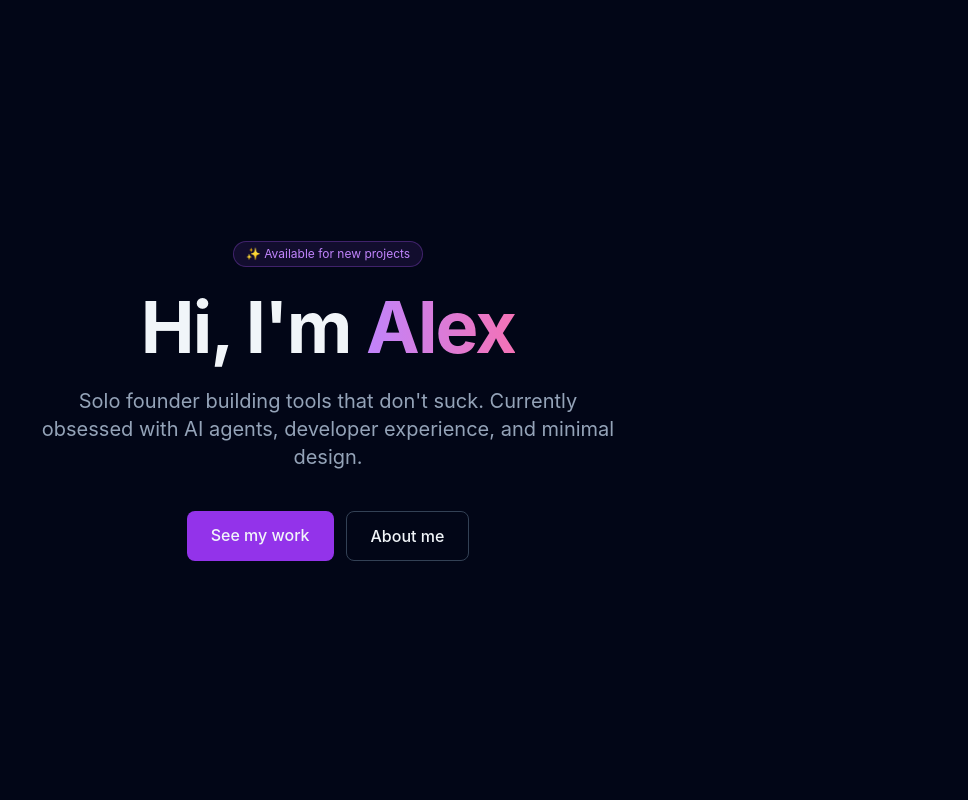
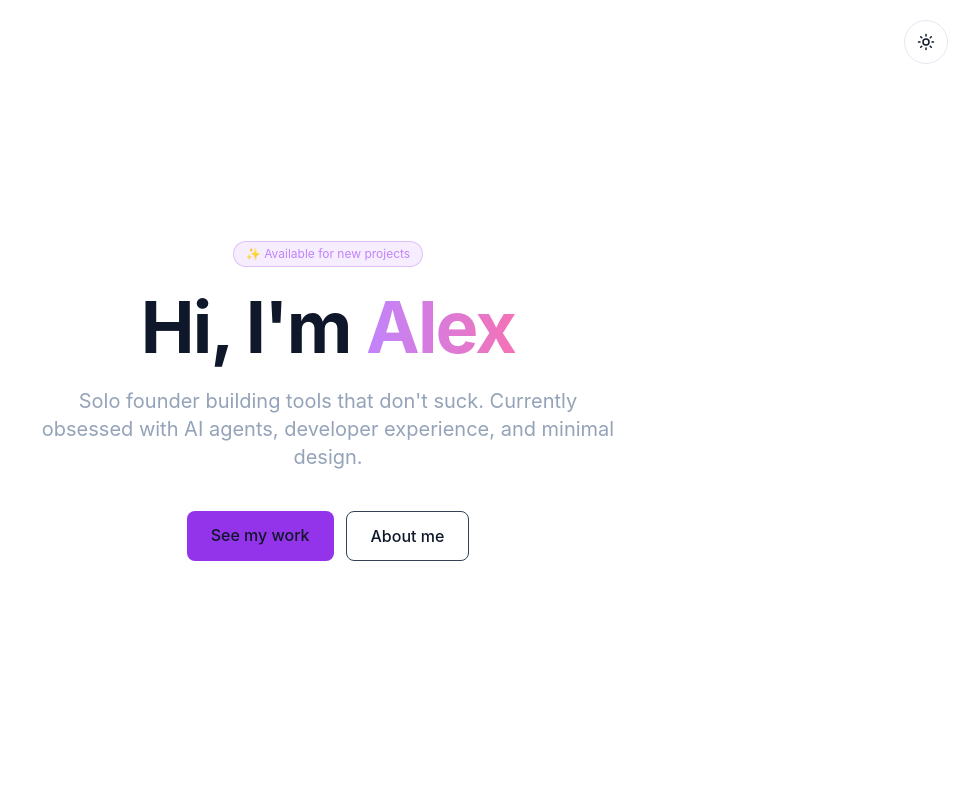
Before and after one commit to ThePyth0nKid/soloPortfolio, a React (Vite) app: page / in a window 1280 px wide. Shown: the top 800 px of the page, without its empty margins (312-1280 px from the left). Built offline with nearby package versions, Linux system fonts and the light colour scheme.

Commit message:
feat: Add a dark mode toggle to the home page (via PatchParty: Motion)

```diff
--- a/index.html
+++ b/index.html
@@ -2,9 +2,19 @@
 <html lang="en">
   <head>
     <meta charset="UTF-8" />
-    <link rel="icon" type="image/svg+xml" href="/vite.svg" />
     <meta name="viewport" content="width=device-width, initial-scale=1.0" />
-    <title>Alex Chen — Solo Founder Portfolio</title>
+    <title>Alex Chen — Solo Founder</title>
+    <script>
+      // Flash-free theme init: runs before React mounts.
+      (function () {
+        try {
+          var stored = localStorage.getItem('theme');
+          var prefersDark = window.matchMedia('(prefers-color-scheme: dark)').matches;
+          var theme = stored === 'light' || stored === 'dark' ? stored : (prefersDark ? 'dark' : 'light');
+          if (theme === 'dark') document.documentElement.classList.add('dark');
+        } catch (e) {}
+      })();
+    </script>
   </head>
   <body>
     <div id="root"></div>
--- a/src/App.jsx
+++ b/src/App.jsx
@@ -2,15 +2,17 @@ import Hero from './components/Hero'
 import About from './components/About'
 import Projects from './components/Projects'
 import Timeline from './components/Timeline'
+import ThemeToggle from './components/ThemeToggle'
 
 export default function App() {
   return (
     <div className="min-h-screen">
+      <ThemeToggle />
       <Hero />
       <About />
       <Projects />
       <Timeline />
-      <footer className="py-8 text-center text-sm text-slate-500 border-t border-slate-800">
+      <footer className="py-8 text-center text-sm text-slate-500 border-t border-slate-200 dark:border-slate-800">
         © 2026 Alex Chen — built with too much coffee ☕
       </footer>
     </div>
--- /dev/null
+++ b/src/components/ThemeToggle.jsx
@@ -0,0 +1,96 @@
+import { useEffect, useState, useCallback } from 'react'
+
+const STORAGE_KEY = 'theme'
+
+function getInitialTheme() {
+  if (typeof window === 'undefined') return 'dark'
+  const stored = localStorage.getItem(STORAGE_KEY)
+  if (stored === 'light' || stored === 'dark') return stored
+  return window.matchMedia('(prefers-color-scheme: dark)').matches ? 'dark' : 'light'
+}
+
+function applyTheme(theme) {
+  const root = document.documentElement
+  if (theme === 'dark') root.classList.add('dark')
+  else root.classList.remove('dark')
+}
+
+export default function ThemeToggle() {
+  const [theme, setTheme] = useState(() => {
+    if (typeof document !== 'undefined' && document.documentElement.classList.contains('dark')) {
+      return 'dark'
+    }
+    return getInitialTheme()
+  })
+
+  useEffect(() => {
+    applyTheme(theme)
+    try {
+      localStorage.setItem(STORAGE_KEY, theme)
+    } catch {}
+  }, [theme])
+
+  // React to OS-level changes only when the user hasn't explicitly chosen.
+  useEffect(() => {
+    const mq = window.matchMedia('(prefers-color-scheme: dark)')
+    const handler = (e) => {
+      const stored = localStorage.getItem(STORAGE_KEY)
+      if (stored !== 'light' && stored !== 'dark') {
+        setTheme(e.matches ? 'dark' : 'light')
+      }
+    }
+    mq.addEventListener?.('change', handler)
+    return () => mq.removeEventListener?.('change', handler)
+  }, [])
+
+  const toggle = useCallback(
+    (e) => {
+      const next = theme === 'dark' ? 'light' : 'dark'
+
+      // Anchor the view-transition circle at the click point.
+      const rect = e.currentTarget.getBoundingClientRect()
+      const x = rect.left + rect.width / 2
+      const y = rect.top + rect.height / 2
+      document.documentElement.style.setProperty('--tt-x', `${x}px`)
+      document.documentElement.style.setProperty('--tt-y', `${y}px`)
+
+      const reduce = window.matchMedia('(prefers-reduced-motion: reduce)').matches
+
+      if (!reduce && typeof document.startViewTransition === 'function') {
+        document.startViewTransition(() => {
+          setTheme(next)
+          // Apply synchronously so the snapshot captures the new state.
+          applyTheme(next)
+        })
+      } else {
+        setTheme(next)
+      }
+    },
+    [theme],
+  )
+
+  const isDark = theme === 'dark'
+
+  return (
+    <button
+      type="button"
+      onClick={toggle}
+      className="theme-toggle"
+      aria-label={isDark ? 'Switch to light mode' : 'Switch to dark mode'}
+      aria-pressed={isDark}
+      title={isDark ? 'Switch to light mode' : 'Switch to dark mode'}
+    >
+      <span className="theme-toggle__icon theme-toggle__icon--sun" aria-hidden="true">
+        <svg width="18" height="18" viewBox="0 0 24 24" fill="none" stroke="currentColor" strokeWidth="2" strokeLinecap="round" strokeLinejoin="round">
+          <circle cx="12" cy="12" r="4" />
+          <path d="M12 2v2M12 20v2M4.93 4.93l1.41 1.41M17.66 17.66l1.41 1.41M2 12h2M20 12h2M4.93 19.07l1.41-1.41M17.66 6.34l1.41-1.41" />
+        </svg>
+      </span>
+      <span className="theme-toggle__icon theme-toggle__icon--moon" aria-hidden="true">
+        <svg width="18" height="18" viewBox="0 0 24 24" fill="none" stroke="currentColor" strokeWidth="2" strokeLinecap="round" strokeLinejoin="round">
+          <path d="M21 12.79A9 9 0 1 1 11.21 3 7 7 0 0 0 21 12.79z" />
+        </svg>
+      </span>
+    </button>
+  )
+}
--- a/src/index.css
+++ b/src/index.css
@@ -3,8 +3,161 @@
 @tailwind utilities;
 
 @layer base {
+  html {
+    color-scheme: light dark;
+  }
+
   body {
-    @apply bg-slate-950 text-slate-100 antialiased;
+    @apply bg-white text-slate-900 antialiased transition-colors duration-300 ease-out;
     font-family: -apple-system, BlinkMacSystemFont, 'Segoe UI', Roboto, sans-serif;
   }
+
+  html.dark body {
+    @apply bg-slate-950 text-slate-100;
+  }
 }
+
+/* Theme toggle button ----------------------------------------------------- */
+.theme-toggle {
+  position: fixed;
+  top: 1.25rem;
+  right: 1.25rem;
+  z-index: 50;
+  width: 2.75rem;
+  height: 2.75rem;
+  display: inline-grid;
+  place-items: center;
+  border-radius: 9999px;
+  border: 1px solid rgb(226 232 240);
+  background: rgba(255, 255, 255, 0.7);
+  backdrop-filter: blur(8px);
+  -webkit-backdrop-filter: blur(8px);
+  color: rgb(15 23 42);
+  cursor: pointer;
+  overflow: hidden;
+  transition:
+    transform 200ms cubic-bezier(0.22, 1, 0.36, 1),
+    border-color 200ms ease-out,
+    background-color 200ms ease-out,
+    box-shadow 200ms ease-out;
+  animation: toggle-in 320ms cubic-bezier(0.22, 1, 0.36, 1) both;
+}
+
+html.dark .theme-toggle {
+  border-color: rgb(30 41 59);
+  background: rgba(2, 6, 23, 0.6);
+  color: rgb(241 245 249);
+}
+
+.theme-toggle:hover {
+  transform: scale(1.08) rotate(-8deg);
+  box-shadow: 0 6px 20px -8px rgba(168, 85, 247, 0.45);
+  border-color: rgb(168 85 247 / 0.6);
+}
+
+.theme-toggle:active {
+  transform: scale(0.92) rotate(0deg);
+  transition-duration: 120ms;
+}
+
+.theme-toggle:focus-visible {
+  outline: none;
+  box-shadow: 0 0 0 2px rgb(168 85 247), 0 0 0 4px rgba(168, 85, 247, 0.25);
+}
+
+.theme-toggle__icon {
+  position: absolute;
+  display: inline-grid;
+  place-items: center;
+  transition:
+    transform 280ms cubic-bezier(0.22, 1, 0.36, 1),
+    opacity 220ms ease-out;
+}
+
+.theme-toggle__icon--sun {
+  opacity: 1;
+  transform: rotate(0deg) scale(1);
+}
+.theme-toggle__icon--moon {
+  opacity: 0;
+  transform: rotate(-90deg) scale(0.4);
+}
+
+html.dark .theme-toggle__icon--sun {
+  opacity: 0;
+  transform: rotate(90deg) scale(0.4);
+}
+html.dark .theme-toggle__icon--moon {
+  opacity: 1;
+  transform: rotate(0deg) scale(1);
+}
+
+@keyframes toggle-in {
+  from {
+    opacity: 0;
+    transform: translateY(-8px) scale(0.85);
+  }
+  to {
+    opacity: 1;
+    transform: translateY(0) scale(1);
+  }
+}
+
+/* View Transitions API — circular reveal from the toggle button ----------- */
+@supports (view-transition-name: root) {
+  ::view-transition-old(root),
+  ::view-transition-new(root) {
+    animation: none;
+    mix-blend-mode: normal;
+  }
+  ::view-transition-old(root) {
+    z-index: 1;
+  }
+  ::view-transition-new(root) {
+    z-index: 2;
+  }
+  html.dark::view-transition-old(root) {
+    z-index: 2;
+  }
+  html.dark::view-transition-new(root) {
+    z-index: 1;
+  }
+
+  ::view-transition-new(root) {
+    animation: reveal 420ms cubic-bezier(0.22, 1, 0.36, 1) both;
+  }
+  html.dark::view-transition-old(root) {
+    animation: conceal 420ms cubic-bezier(0.22, 1, 0.36, 1) both;
+  }
+
+  @keyframes reveal {
+    from {
+      clip-path: circle(0% at var(--tt-x, 100%) var(--tt-y, 0%));
+    }
+    to {
+      clip-path: circle(150% at var(--tt-x, 100%) var(--tt-y, 0%));
+    }
+  }
+  @keyframes conceal {
+    from {
+      clip-path: circle(150% at var(--tt-x, 100%) var(--tt-y, 0%));
+    }
+    to {
+      clip-path: circle(0% at var(--tt-x, 100%) var(--tt-y, 0%));
+    }
+  }
+}
+
+@media (prefers-reduced-motion: reduce) {
+  *,
+  *::before,
+  *::after {
+    animation-duration: 0.01ms !important;
+    animation-iteration-count: 1 !important;
+    transition-duration: 0.01ms !important;
+  }
+  ::view-transition-old(root),
+  ::view-transition-new(root) {
+    animation: none !important;
+  }
+}
--- a/tailwind.config.js
+++ b/tailwind.config.js
@@ -1,6 +1,7 @@
 /** @type {import('tailwindcss').Config} */
 export default {
   content: ['./index.html', './src/**/*.{js,jsx}'],
+  darkMode: 'class',
   theme: {
     extend: {
       fontFamily: {
```
